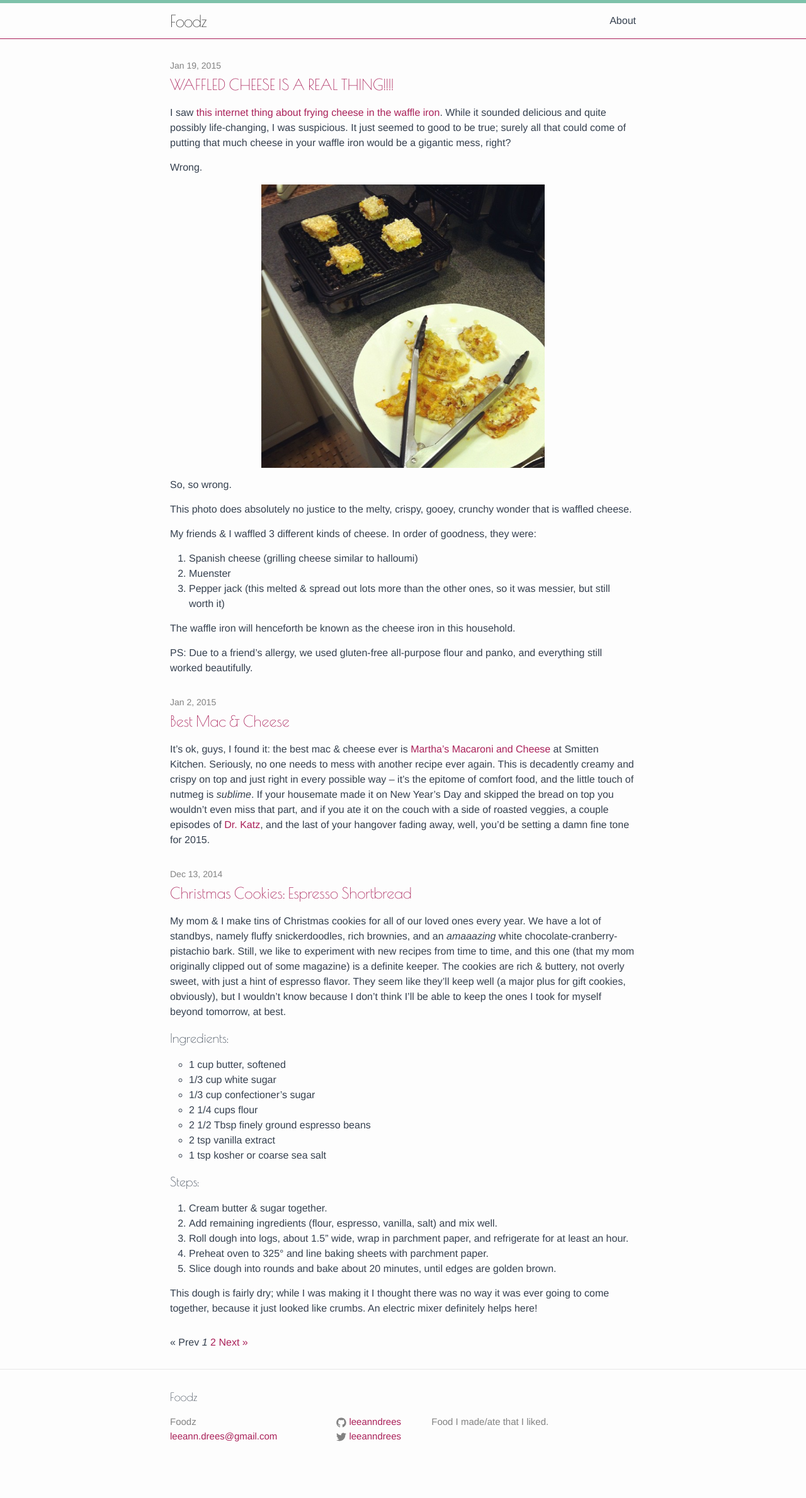
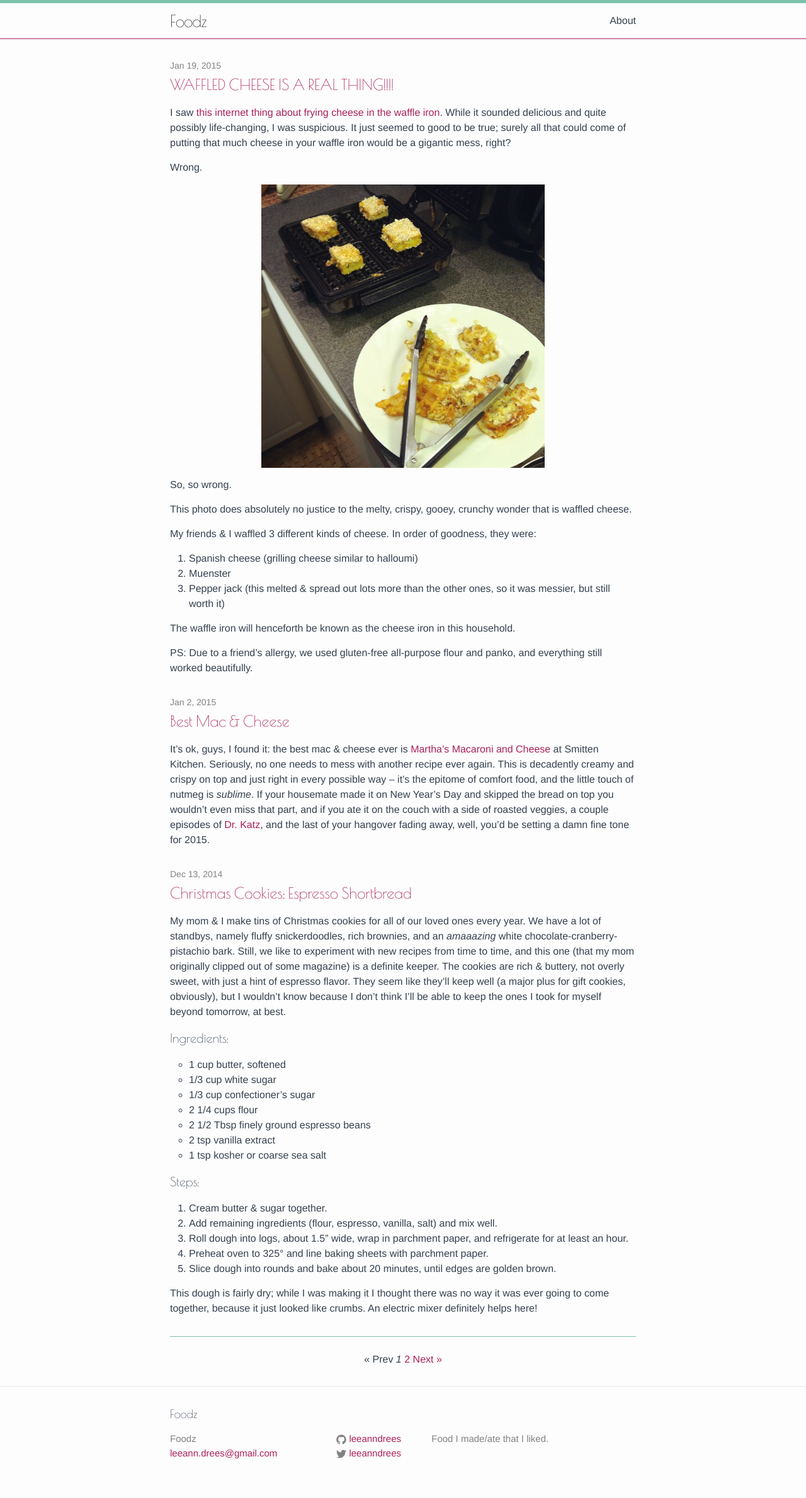
Before and after one commit to leeanndrees/foodz, a Jekyll site: the page built from index.html, in a window 1280 px wide. Shown: the whole page at 63% size. Built offline with Jekyll 4.4.1, drawn with Linux system fonts in a browser that asks for light colours; the list of posts is cut into pages by our own code; before the commit the page ends 2352 px from its top, so only the background shows below that.

Commit message:
a lil styling for pagination links

```diff
--- a/_sass/_layout.scss
+++ b/_sass/_layout.scss
@@ -2,7 +2,7 @@
  * Site header
  */
 .site-header {
-    border-top: 5px solid #7EC2AA;
+    border-top: 5px solid $sea-green;
     border-bottom: 1px solid #AA2159;
     min-height: 56px;
 
@@ -235,3 +235,11 @@
         }
     }
 }
+
+// Homepage Pagination
+.pagination {
+    text-align: center;
+    border-top: 1px solid $sea-green;
+    padding-top: 1.5em;
+    margin-top: 2em;
+}
--- a/css/main.scss
+++ b/css/main.scss
@@ -20,6 +20,7 @@ $spacing-unit:     30px;
 $text-color:       #35404F;
 $background-color: #fdfdfd;
 $brand-color:      #AA2159;
+$sea-green: #7EC2AA;
 
 $grey-color:       #828282;
 $grey-color-light: lighten($grey-color, 40%);
```
